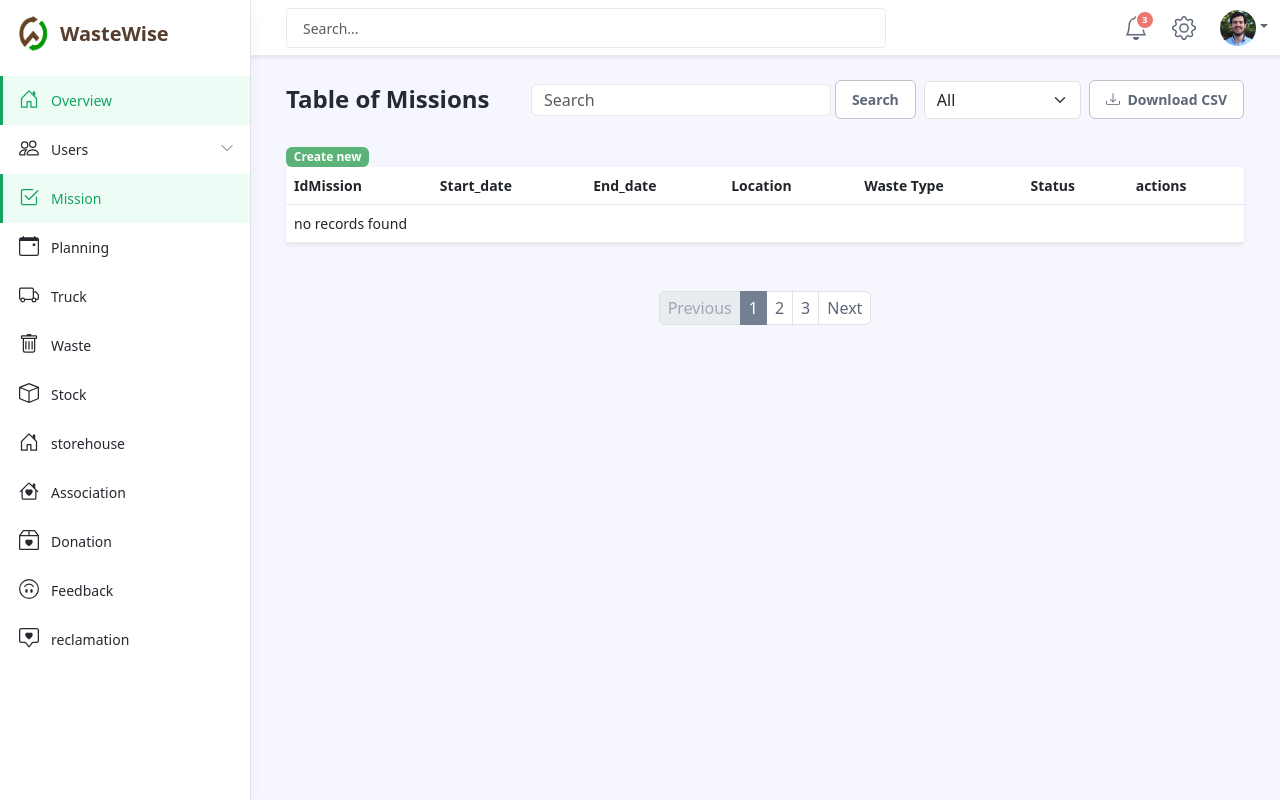
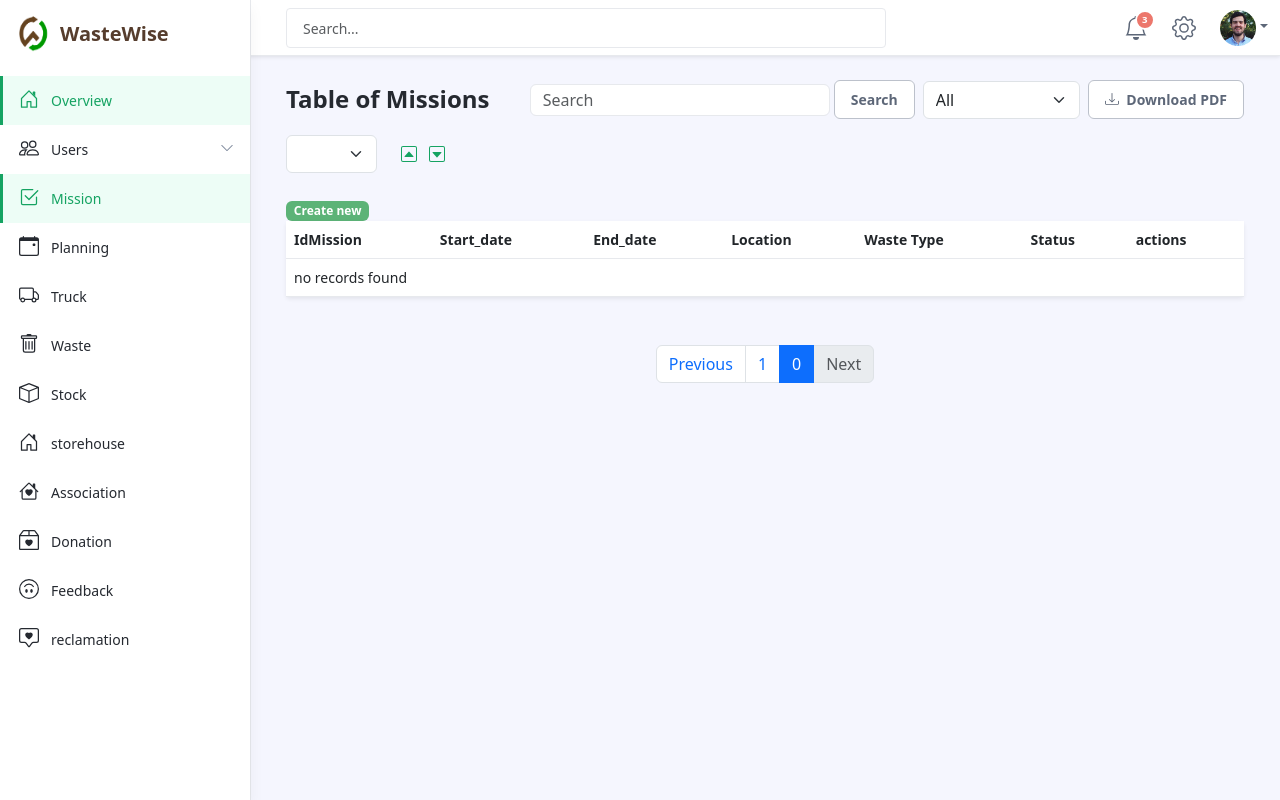
Before and after one commit to FouzriChayma/WasteWise, a Symfony app: template templates/mission/index.html.twig in a window 1280 px wide. Run offline with Twig, Linux system fonts and the light colour scheme; the template is opened without the code that fills it, so the values that code supplies are empty; some libraries are stand-ins or nearby versions.

Commit message:
mise à jour des métiers + template

```diff
--- a/src/Controller/PlanificationController.php
+++ b/src/Controller/PlanificationController.php
@@ -156,11 +156,7 @@
     }
 
 
-    #[Route('/stats', name: 'app_planification_stats')]
-    public function statistique( PlanificationRepository $repo,$id_plan, ManagerRegistry $mr)
-    {
 
-    }
 
 
 
--- a/templates/mission/index.html.twig
+++ b/templates/mission/index.html.twig
@@ -258,6 +258,25 @@
 		{% endblock %}
 
 {% block body %}
+<script>
+document.getElementById('search-button').addEventListener('click', function() {
+  var searchQuery = document.getElementById('dataTable_filter input[type="search"]').value;
+
+  // Send an Ajax request to the server with the search query
+  var xhr = new XMLHttpRequest();
+  xhr.open('GET', '{{ path('app_mission_index') }}?search=' + searchQuery, true);
+
+  xhr.onload = function() {
+    if (xhr.status === 200) {
+      // Update the table body with the new data
+      var tableBody = document.getElementById('dataTable tbody');
+      tableBody.innerHTML = xhr.responseText;
+    }
+  };
+
+  xhr.send();
+});
+</script>
     <div class="app-wrapper">
 
 	    <div class="app-content pt-3 p-md-3 p-lg-4">
@@ -271,12 +290,12 @@
 					     <div class="page-utilities">
 						    <div class="row g-2 justify-content-start justify-content-md-end align-items-center">
 							    <div class="col-auto">
-								    <form class="table-search-form row gx-1 align-items-center" method='post' action='/dql'>
+								    <form class="table-search-form row gx-1 align-items-center" method='GET' action="{{ path('app_mission_index') }}">
 					                    <div class="col-auto">
-					                        <input type="text" id="search-orders" name="test" class="form-control search-orders" placeholder="Search">
+					                        <input type="text"  id="search-button" name="search" class="form-control search-orders" placeholder="Search">
 					                    </div>
 					                    <div class="col-auto">
-					                        <button type="submit" class="btn app-btn-secondary" value="search">Search</button>
+					                        <button type="submit" id="search-button" class="btn app-btn-secondary" value="search">Search</button>
 					                    </div>
 					                </form>
 
@@ -292,22 +311,53 @@
 									</select>
 							    </div>
 							    <div class="col-auto">
-								    <a class="btn app-btn-secondary" href="#">
+								    <a class="btn app-btn-secondary" href="{{ path('pdf_dom') }}">
 									    <svg width="1em" height="1em" viewBox="0 0 16 16" class="bi bi-download me-1" fill="currentColor" xmlns="http://www.w3.org/2000/svg">
 		  <path fill-rule="evenodd" d="M.5 9.9a.5.5 0 0 1 .5.5v2.5a1 1 0 0 0 1 1h12a1 1 0 0 0 1-1v-2.5a.5.5 0 0 1 1 0v2.5a2 2 0 0 1-2 2H2a2 2 0 0 1-2-2v-2.5a.5.5 0 0 1 .5-.5z"/>
 		  <path fill-rule="evenodd" d="M7.646 11.854a.5.5 0 0 0 .708 0l3-3a.5.5 0 0 0-.708-.708L8.5 10.293V1.5a.5.5 0 0 0-1 0v8.793L5.354 8.146a.5.5 0 1 0-.708.708l3 3z"/>
 		</svg>
-									    Download CSV
+									    Download PDF
 									</a>
 							    </div>
 						    </div><!--//row-->
 					    </div><!--//table-utilities-->
 				    </div><!--//col-auto-->
+									<div class="col-md-6">
+    <form action="{{ path('app_mission_index') }}" method="GET" class="input-group">
+        <div class="row g-2 align-items-center">
+            <div class="col-md-7">
+                <select name="sortField" class="form-select">
+                    {% for optionKey, optionLabel in sortOptions %}
+                        <option value="{{ optionKey }}" {% if optionKey == currentSortField %}selected{% endif %}>{{ optionLabel }}</option>
+                    {% endfor %}
+                </select>
+            </div>
+            <div class="col-md-2">
+                <!-- Ascending Icon -->
+                <button type="submit" name="sortOrder" value="asc" class="btn btn-outline-primary">
+                    <svg xmlns="http://www.w3.org/2000/svg" width="16" height="16" fill="currentColor" class="bi bi-caret-up-square" viewBox="0 0 16 16">
+                        <path d="M14 1a1 1 0 0 1 1 1v12a1 1 0 0 1-1 1H2a1 1 0 0 1-1-1V2a1 1 0 0 1 1-1zM2 0a2 2 0 0 0-2 2v12a2 2 0 0 0 2 2h12a2 2 0 0 0 2-2V2a2 2 0 0 0-2-2z"/>
+                        <path d="M3.544 10.705A.5.5 0 0 0 4 11h8a.5.5 0 0 0 .374-.832l-4-4.5a.5.5 0 0 0-.748 0l-4 4.5a.5.5 0 0 0-.082.537"/>
+                    </svg>
+                </button>
+            </div>
+            <div class="col-md-2">
+                <!-- Descending Icon -->
+                <button type="submit" name="sortOrder" value="desc" class="btn btn-outline-primary">
+                    <svg xmlns="http://www.w3.org/2000/svg" width="16" height="16" fill="currentColor" class="bi bi-caret-down-square" viewBox="0 0 16 16">
+                        <path d="M3.626 6.832A.5.5 0 0 1 4 6h8a.5.5 0 0 1 .374.832l-4 4.5a.5.5 0 0 1-.748 0z"/>
+                        <path d="M0 2a2 2 0 0 1 2-2h12a2 2 0 0 1 2 2v12a2 2 0 0 1-2 2H2a2 2 0 0 1-2-2zm15 0a1 1 0 0 0-1-1H2a1 1 0 0 0-1 1v12a1 1 0 0 0 1 1h12a1 1 0 0 0 1-1z"/>
+                    </svg>
+                </button>
+            </div>
+        </div>
+    </form>
+   </div>
 			    </div><!--//row-->
 
 				<div class="tab-content" id="orders-table-tab-content">
 
-			    <a href="{{ path('app_mission_new') }}" class="badge bg-success" onclick="sendNotification({{ driver.idDriver }}, {{ mission.getIdMission() }})">Create new</a>
+			    <a href="{{ path('app_mission_new') }}" class="badge bg-success" >Create new</a>
 				    <div class="tab-pane fade show active" id="orders-all" role="tabpanel" aria-labelledby="orders-all-tab">
 
 					    <div class="app-card app-card-orders-table shadow-sm mb-5">
@@ -364,19 +414,22 @@
 
 						    </div><!--//app-card-body-->
 						</div><!--//app-card-->
-						<nav class="app-pagination">
-							<ul class="pagination justify-content-center">
-								<li class="page-item disabled">
-									<a class="page-link" href="#" tabindex="-1" aria-disabled="true">Previous</a>
-							    </li>
-								<li class="page-item active"><a class="page-link" href="#">1</a></li>
-								<li class="page-item"><a class="page-link" href="#">2</a></li>
-								<li class="page-item"><a class="page-link" href="#">3</a></li>
-								<li class="page-item">
-								    <a class="page-link" href="#">Next</a>
-								</li>
-							</ul>
-						</nav><!--//app-pagination-->
+
+						<nav aria-label="Page navigation">
+    <ul class="pagination justify-content-center mt-4 custom-pagination"> <!-- Utilisation de votre propre classe custom-pagination -->
+        <li class="page-item {% if page == 1 %}disabled{% endif %}">
+            <a class="page-link custom-link text-dark" href="{{ path('app_mission_index', {'page': page - 1}) }}">Previous</a>
+        </li>
+        {% for pageNumber in 1..total_pages %}
+            <li class="page-item {% if page == pageNumber %}active{% endif %}">
+                <a class="page-link custom-link text-dark" href="{{ path('app_mission_index', {'page': pageNumber}) }}">{{ pageNumber }}</a>
+            </li>
+        {% endfor %}
+        <li class="page-item {% if page == total_pages %}disabled{% endif %}">
+            <a class="page-link custom-link text-dark" href="{{ path('app_mission_index', {'page': page + 1}) }}">Next</a>
+        </li>
+    </ul>
+</nav>
 
 			        </div><!--//tab-pane-->
 		    </div><!--//container-fluid-->
```
Also changed, not shown: src/Controller/MissionController.php (+79 -4 lines), src/Repository/MissionRepository.php (+36 -0 lines), templates/mission/pdf.html.twig (added, +50 -0 lines).
